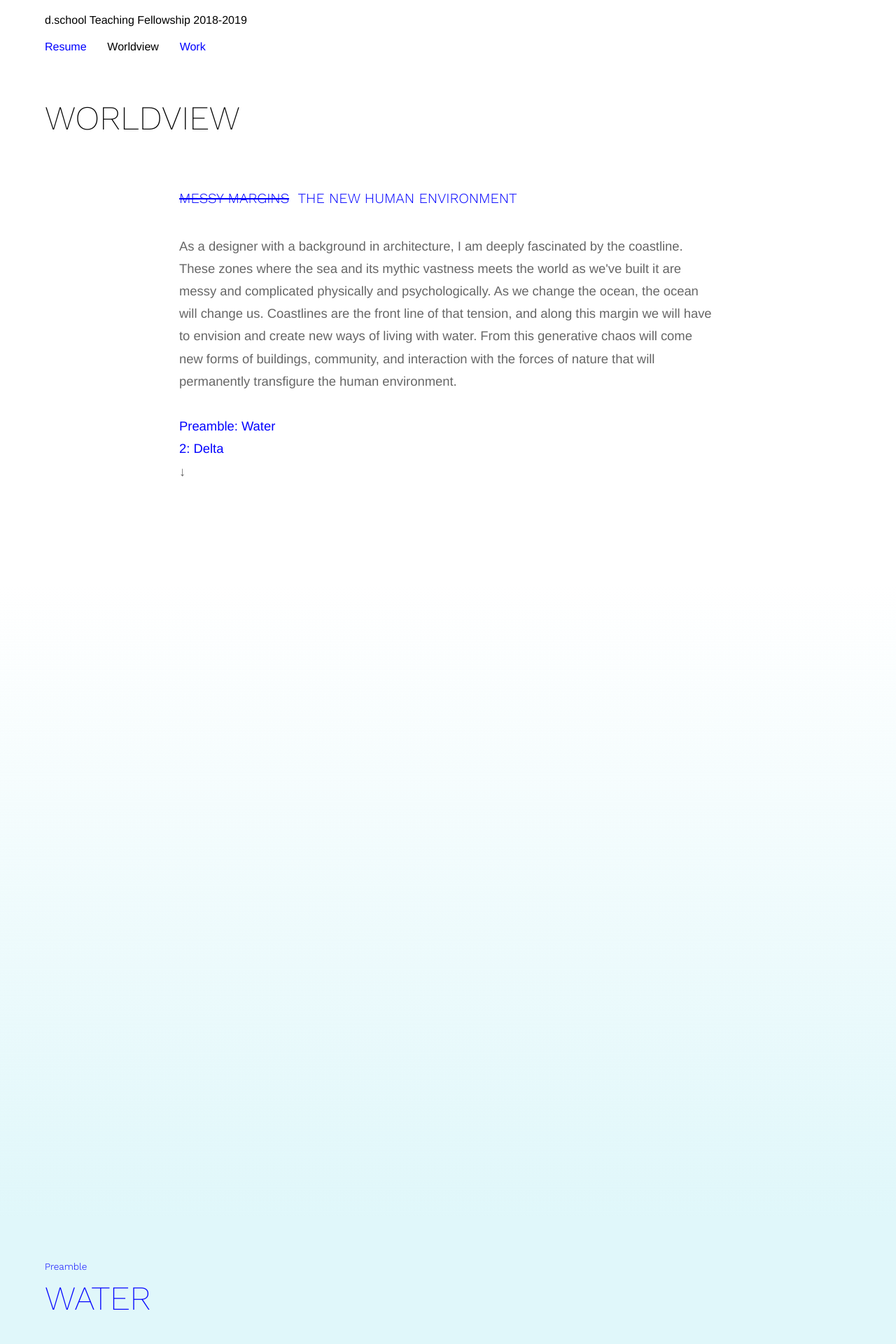
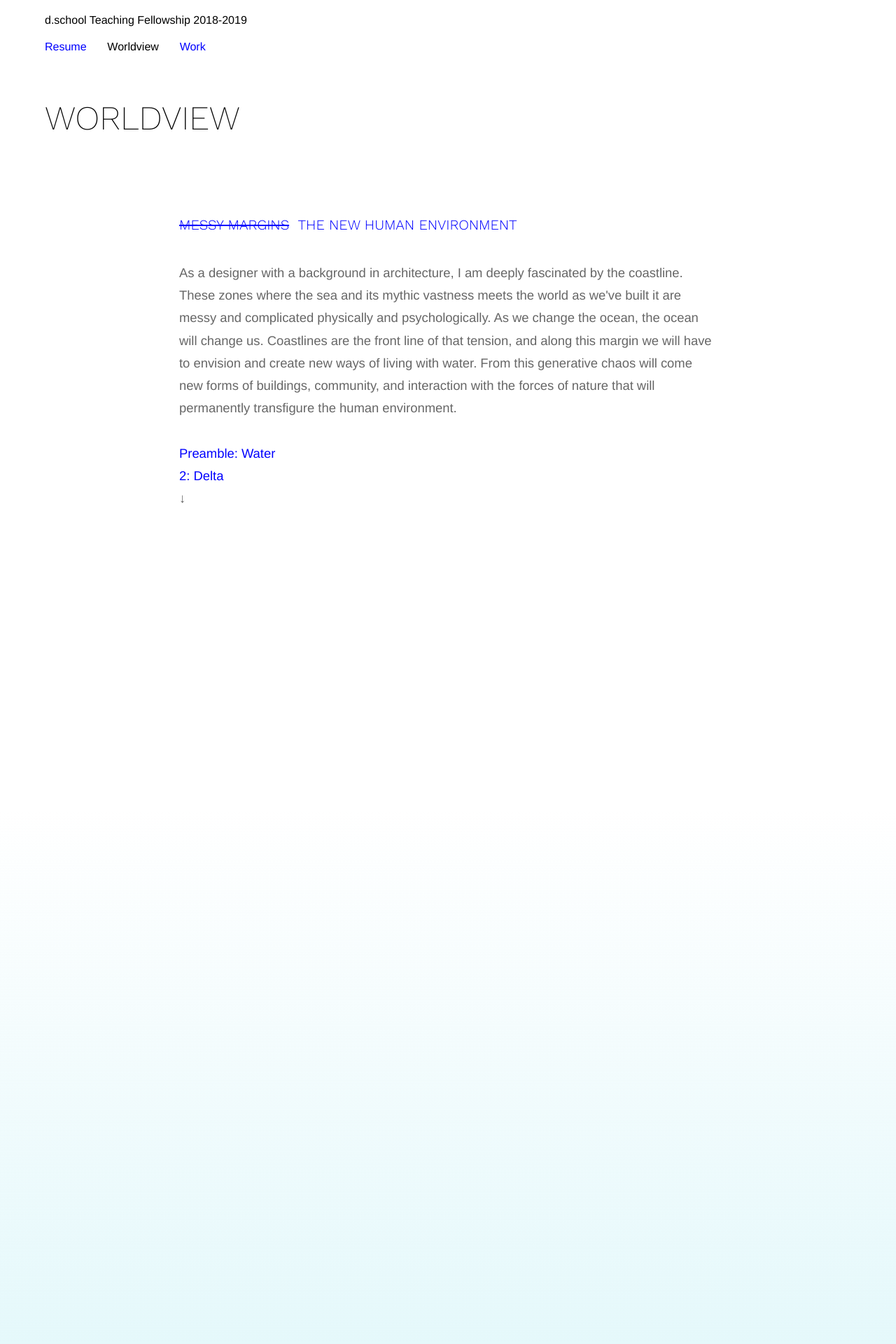
Before and after one commit to leidio/workshop, a Jekyll site: the page built from narrative.html, in a window 1280 px wide. Shown: the top 1920 px of the page at 70% size. Built offline with Jekyll 4.4.1, drawn with Linux system fonts in a browser that asks for light colours; some web fonts are replaced.

Commit message:
margin changes to first gradient

```diff
--- a/css/rez.css
+++ b/css/rez.css
@@ -23,12 +23,12 @@ footer {
 #panel_a {
     position:fixed;
     padding-top:0;
-    margin-top:-5%;
+    margin-top:-2%;
     z-index:-99;
 }
 
 #panel_b {
-    margin-top:50%;
+    margin-top:75%;
 }
 
 
```
